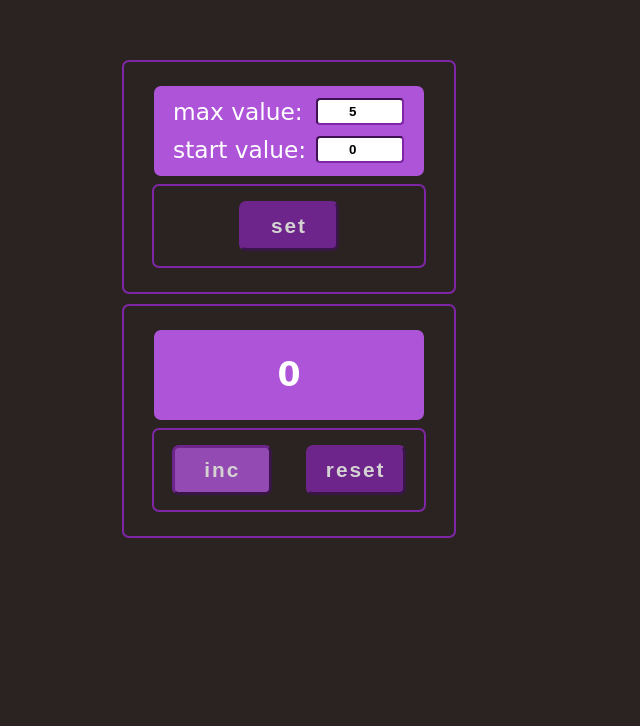
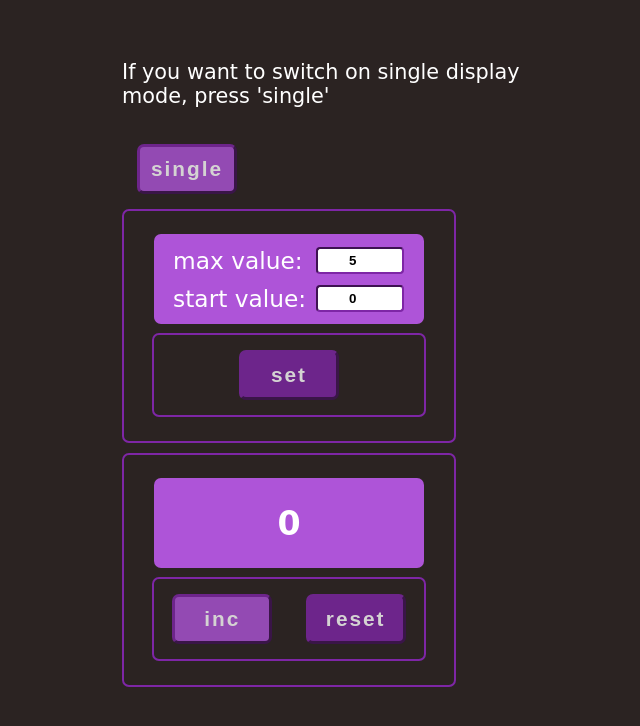
Before and after one commit to anksuunamun/counter-monday-ts, a React (Create React App) app: page / in a window 1280 px wide. Shown: the part 190-916 px from the top of the page, without its empty margins (318-958 px from the left). Built offline with nearby package versions, Linux system fonts and the light colour scheme.

Commit message:
feat: add appMode toggle

```diff
--- a/src/App.tsx
+++ b/src/App.tsx
@@ -1,6 +1,7 @@
 import React, {useEffect, useState} from 'react';
 import './App.css';
 import CounterWithSettings from './CounterSettings/CounterWithSettings';
+import Button from './Button/Button';
 
 
 function App() {
@@ -9,6 +10,7 @@ function App() {
     const [counterValue, setCounterValue] = useState<number>(startValue)
     const [isSetMode, setIsSetMode] = useState<boolean>(false)
     const [error, setError] = useState<boolean>(false)
+    const [appMode, setAppMode] = useState<'single' | 'dual'>('dual')
 
     useEffect(() => {
         let newMaxValue = localStorage.getItem('maxValue')
@@ -32,9 +34,29 @@ function App() {
     const onStartChangeHandler = (newStartValue: number) => {
         setStartValue(newStartValue)
     }
+    const onSingleModeToggle = () => {
+        setAppMode('single');
+    }
+    const onDualModeToggle = () => {
+        setAppMode('dual');
+    }
+
+    let announcement =
+        `If you want to switch on ${appMode === 'dual'
+            ? 'single display'
+            : 'dual display\'s'} mode, press '${appMode === 'dual'
+            ? 'single'
+            : 'dual'}'`
 
     return (
         <div className="App">
+            <div className={'announcement'}>
+                <p>{announcement}</p>
+                {appMode === 'dual'
+                    ? <Button title={'single'} disabled={false} onClickHandler={onSingleModeToggle}/>
+                    : <Button title={'dual'} disabled={false} onClickHandler={onDualModeToggle}/>}
+            </div>
+            <div className={'counterWrapper'}>
                 <CounterWithSettings counterValue={counterValue}
                                      setCounterValue={setCounterValue}
                                      maxValue={maxValue}
@@ -60,6 +82,7 @@ function App() {
                                      isSetModeDisplay={false}
                 />
             </div>
+        </div>
     );
 }
 
```
Also changed, not shown: 1 other file (tests, documents, lock files or other folders). Lines whose indentation alone changed are shown as unchanged.
